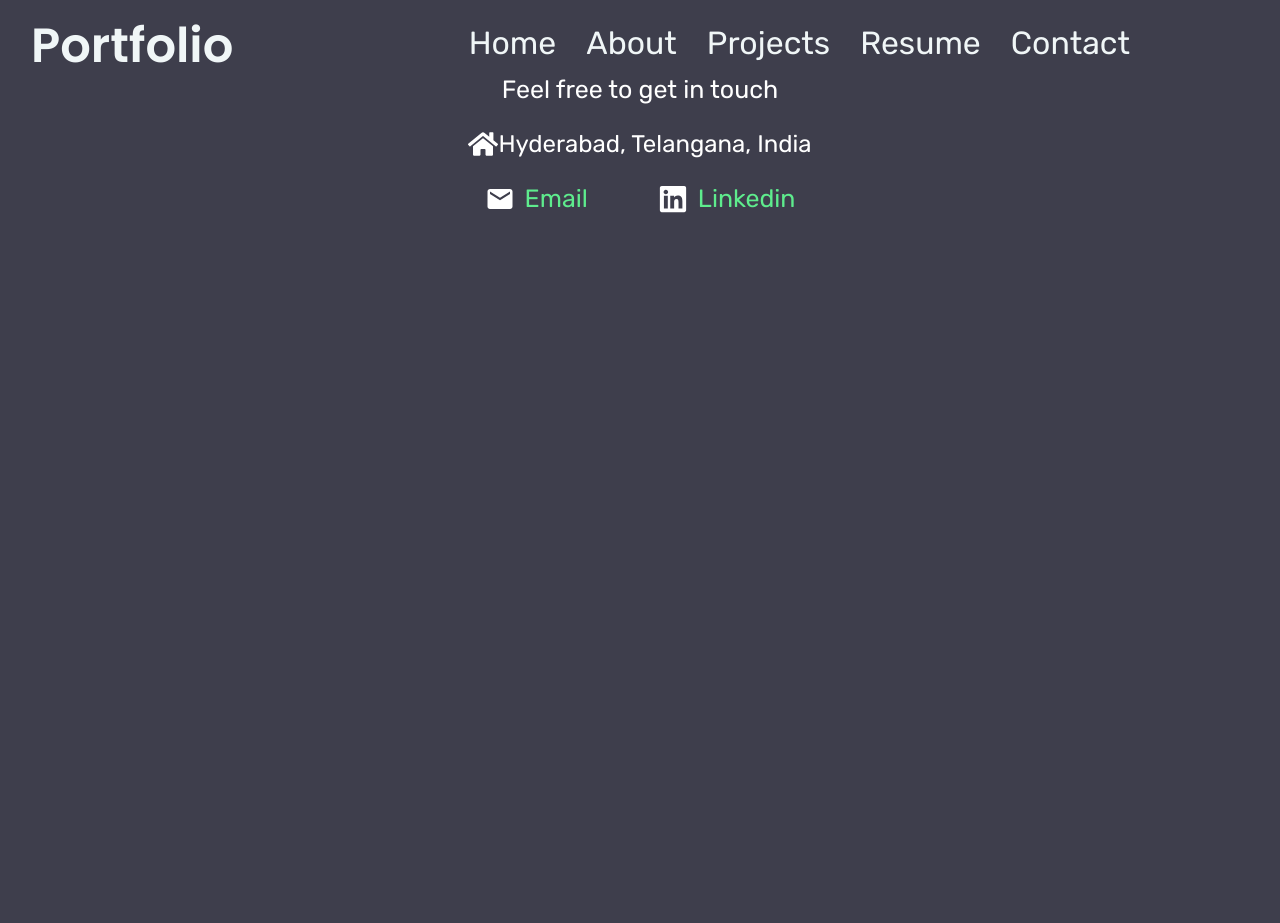
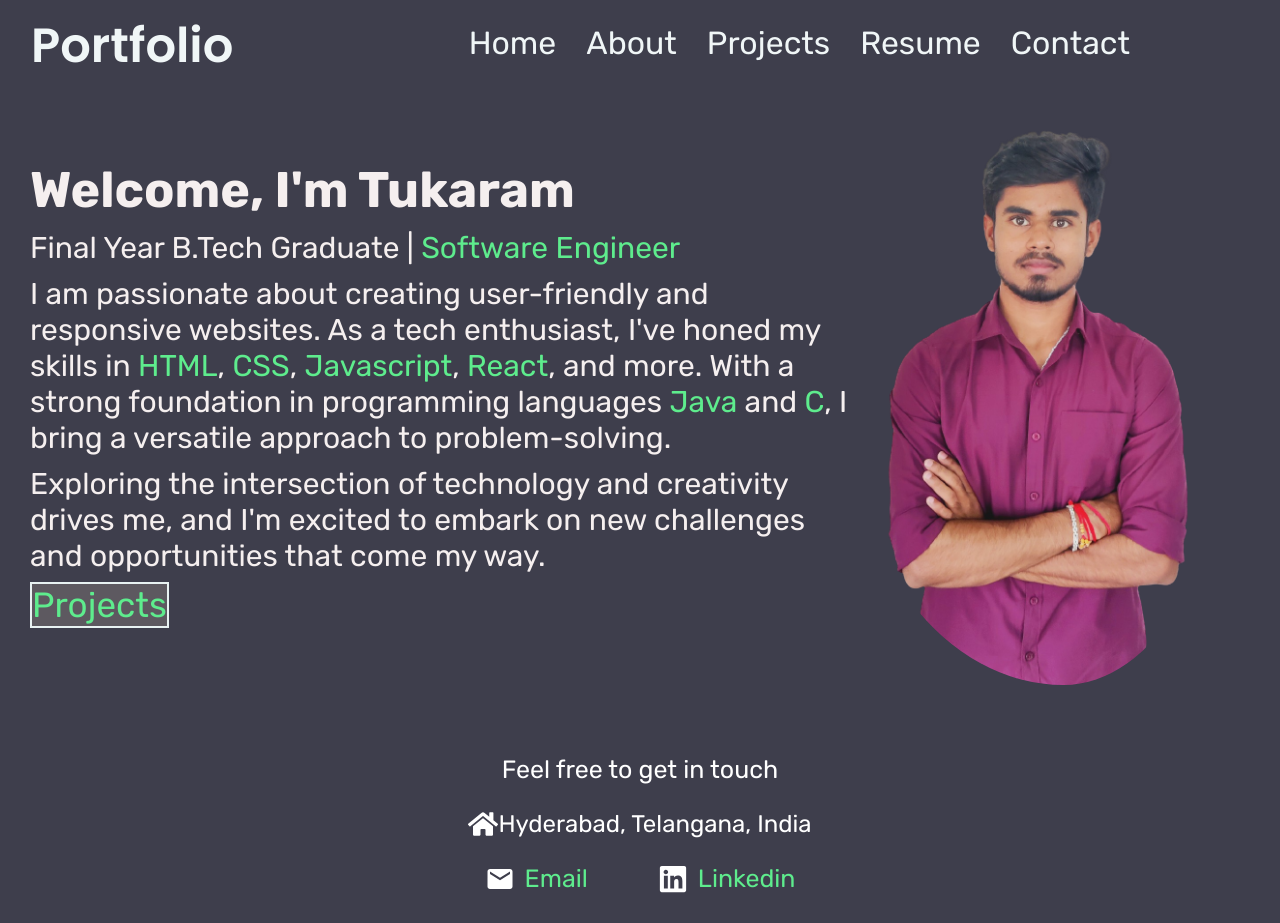
Before and after one commit to shekhapurtukara1/portfolio, a React (Create React App) app: page / in a window 1280 px wide. Before the commit the page ends 800 px from the top, so only its background shows below. Built offline with nearby package versions, Linux system fonts and the light colour scheme.

Commit message:
changes made in App.jsx /,/portfolio routes

```diff
--- a/package.json
+++ b/package.json
@@ -1,4 +1,4 @@
-{"homepage":"https://shekhapurtukara1.github.io/portfolio",
+{"homepage": "https://shekhapurtukara1.github.io",
 "name":"portfolio",
 "version":"0.1.0",
 "private":true,
--- a/src/App.jsx
+++ b/src/App.jsx
@@ -13,7 +13,8 @@ function App() {
      <Router>
       <Navbar/>
       <Routes>
-      <Route path="/portfolio" element={<Home/>}/>
+        <Route path="/" element={<Home />} />
+        <Route path="/portfolio/*" element={<Home />} />
         <Route path="/about" element={<About/>}/>
         <Route path="/projects" element={<Projects/>}/>
         <Route path="/resume" element={<Resume/>}/>
```
